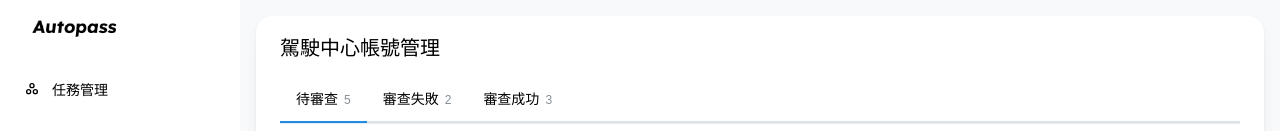
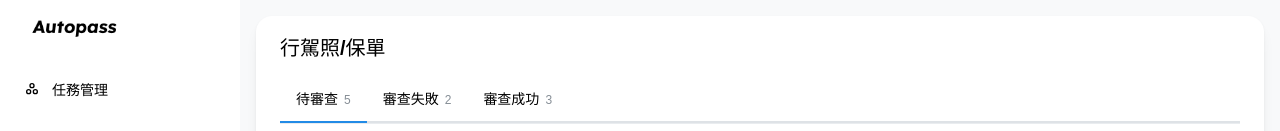
Before and after one commit to RexYen/autopass-demo, a React (Vite) app: page /driver-center/accounts in a window 1280 px wide. Shown: the top 131 px of the page. Built offline with nearby package versions, Linux system fonts and the light colour scheme.

Commit message:
chore(driver-center): 頁面標題改為「行駕照/保單」
與側欄項目名稱一致。

Co-Authored-By: Claude Fable 5 <noreply@anthropic.com>

```diff
--- a/src/components/DriverCenterAccounts.tsx
+++ b/src/components/DriverCenterAccounts.tsx
@@ -218,7 +218,7 @@ export function DriverCenterAccounts() {
             lineHeight: '24px',
           }}
         >
-          駕駛中心帳號管理
+          行駕照/保單
         </Title>
       </Group>
 
```
Also changed, not shown: 1 other file (tests, documents, lock files or other folders).
